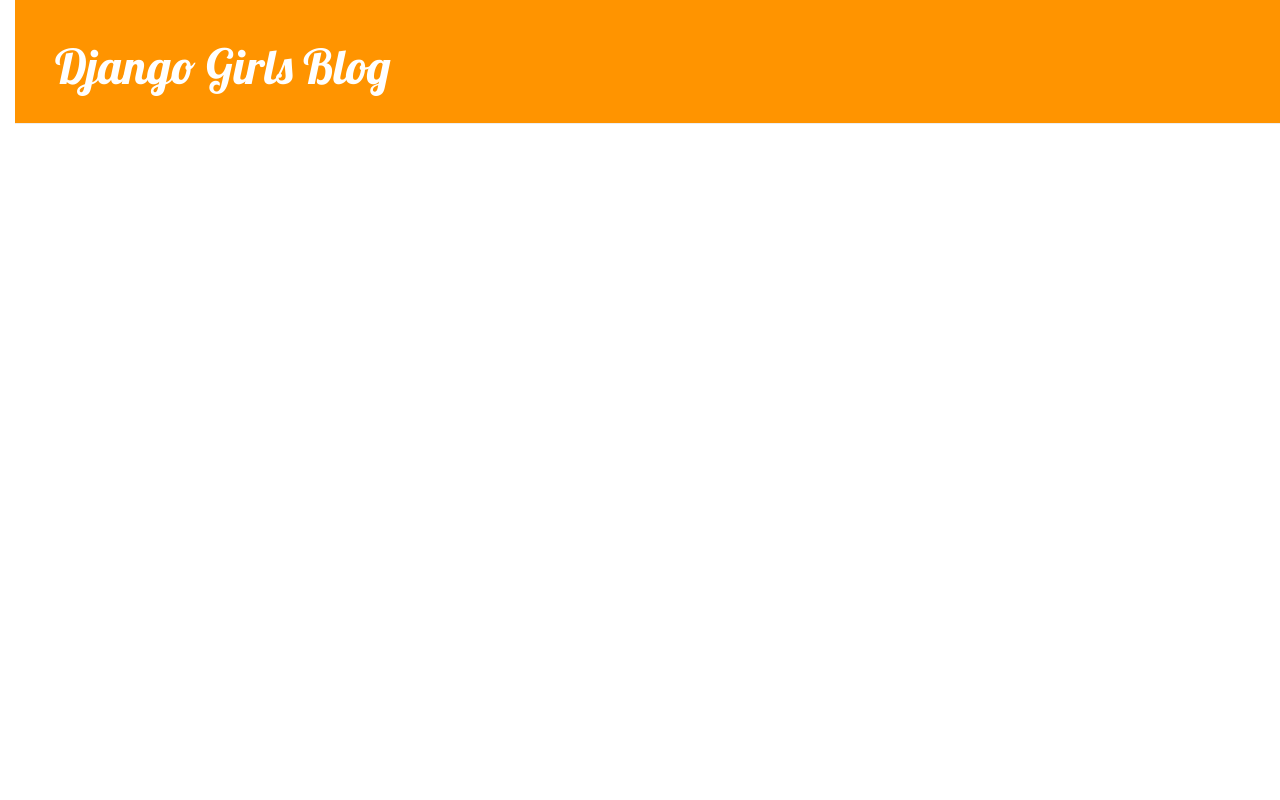
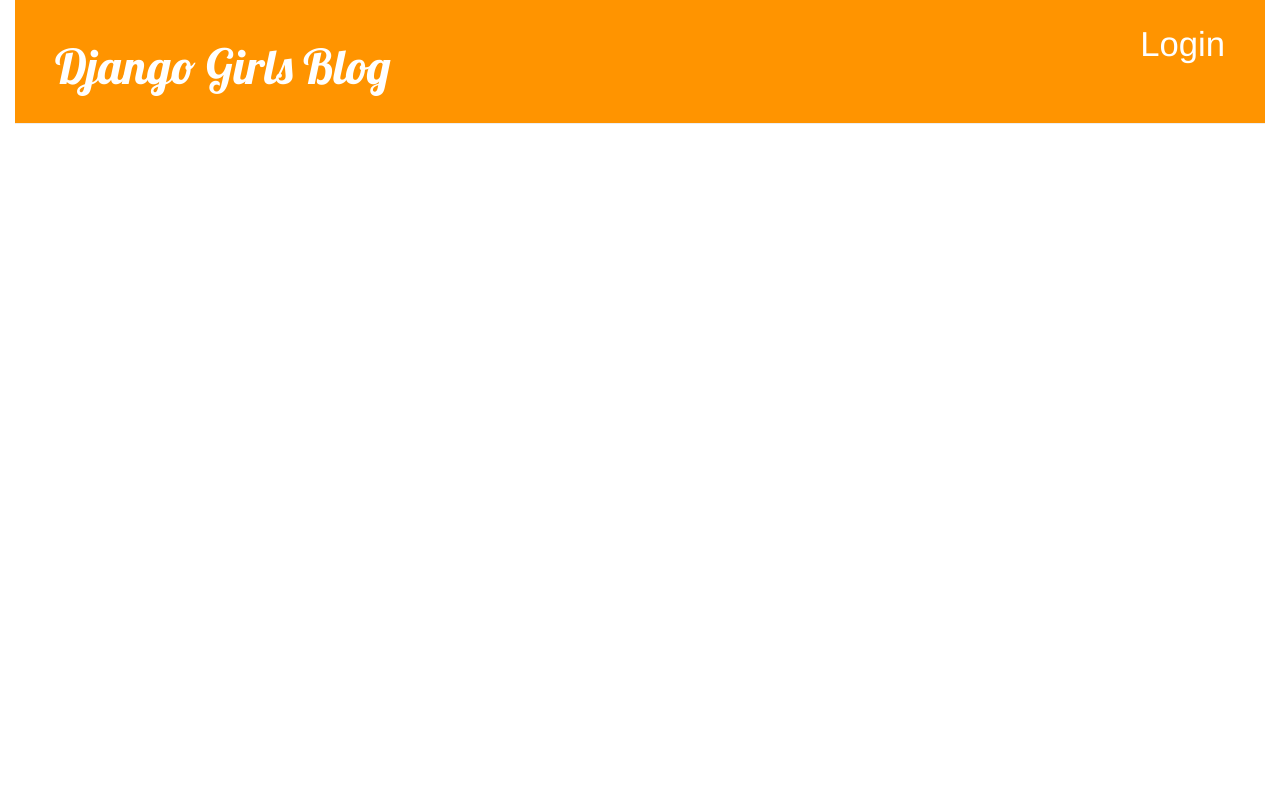
Before and after one commit to BorisVV/myFirstWeb, a Django app: template blog/templates/blog/base.html in a window 1280 px wide. Run offline with Django 3.2, Linux system fonts and the light colour scheme; the template is opened without the code that fills it, so the values that code supplies are empty; some libraries are stand-ins or nearby versions.

Commit message:
created login

```diff
--- a/blog/static/css/blog.css
+++ b/blog/static/css/blog.css
@@ -1,10 +1,11 @@
-h1 a {
+h1  {
     color: #FCA205;
     font-family: 'Lobster';
 }
 
 body {
     padding-left: 15px;
+    padding-right: 15px;
 }
 .page-header {
     background-color: #ff9400;
--- a/blog/templates/blog/base.html
+++ b/blog/templates/blog/base.html
@@ -10,16 +10,18 @@
     <body>
         <div class="page-header">
         {% if user.is_authenticated %}
-            <a href="{% url 'post_new' %}" class="top-menu"><span class="glyphicon glyphicon-plus"></span></a>
-            <a href="{% url 'post_draft_list' %}" class="top-menu"><span class="glyphicon glyphicon-edit"></span></a>
+          <a href="{% url 'post_new' %}" class="top-menu">Add new posts<span class="glyphicon glyphicon-plus"></span></a>
+          <a href="{% url 'post_draft_list' %}" class="top-menu"><span class="glyphicon glyphicon-edit"></span></a>
+        {% else %}
+          <a href="{% url 'login' %}" class="top-menu">Login</a>
         {% endif %}
         <h1><a href="/">Django Girls Blog</a></h1>
         </div>
         <div class="content container">
             <div class="row">
                 <div class="col-md-8">
-                {% block content %}
-                {% endblock %}
+                  {% block content %}
+                  {% endblock %}
                 </div>
             </div>
         </div>
--- /dev/null
+++ b/blog/templates/blog/login.html
@@ -0,0 +1,6 @@
+{% extends 'blog/base.html' %}
+
+{% block content %}
+  {{ success }}
+
+{% endblock %}
--- a/blog/urls.py
+++ b/blog/urls.py
@@ -5,6 +5,7 @@
 
 urlpatterns = [
     url(r'^$', views.post_list, name='post_list'),
+    url(r'^login/', views.login, name='login'),
     url(r'^post/(?P<pk>\d+)/$', views.post_detail, name='post_detail'),
     url(r'^post/new/$', views.post_new, name='post_new'),
     url(r'^post/(?P<pk>\d+)/edit/$', views.post_edit, name='post_edit'),
```
Also changed, not shown: blog/views.py (+6 -3 lines).
